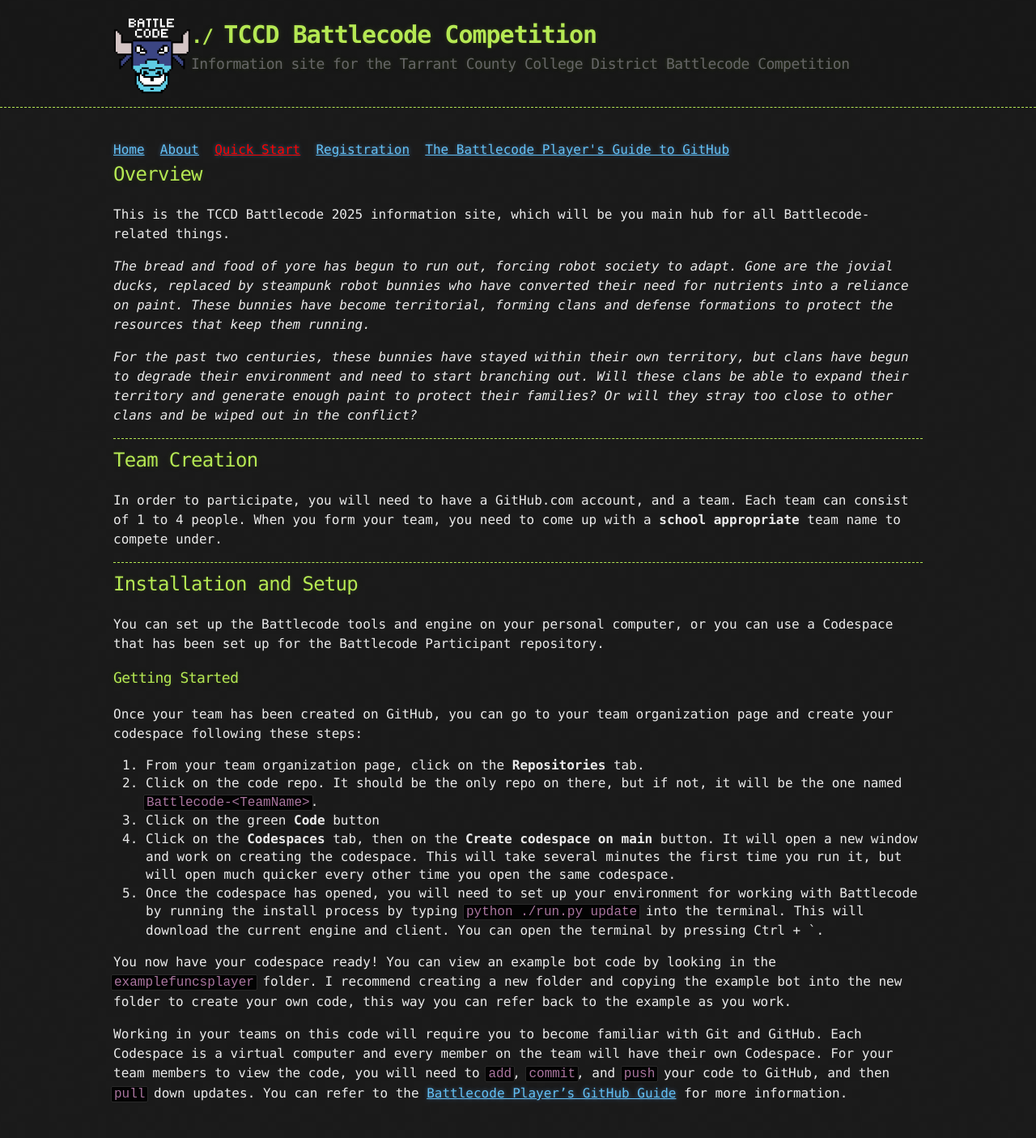
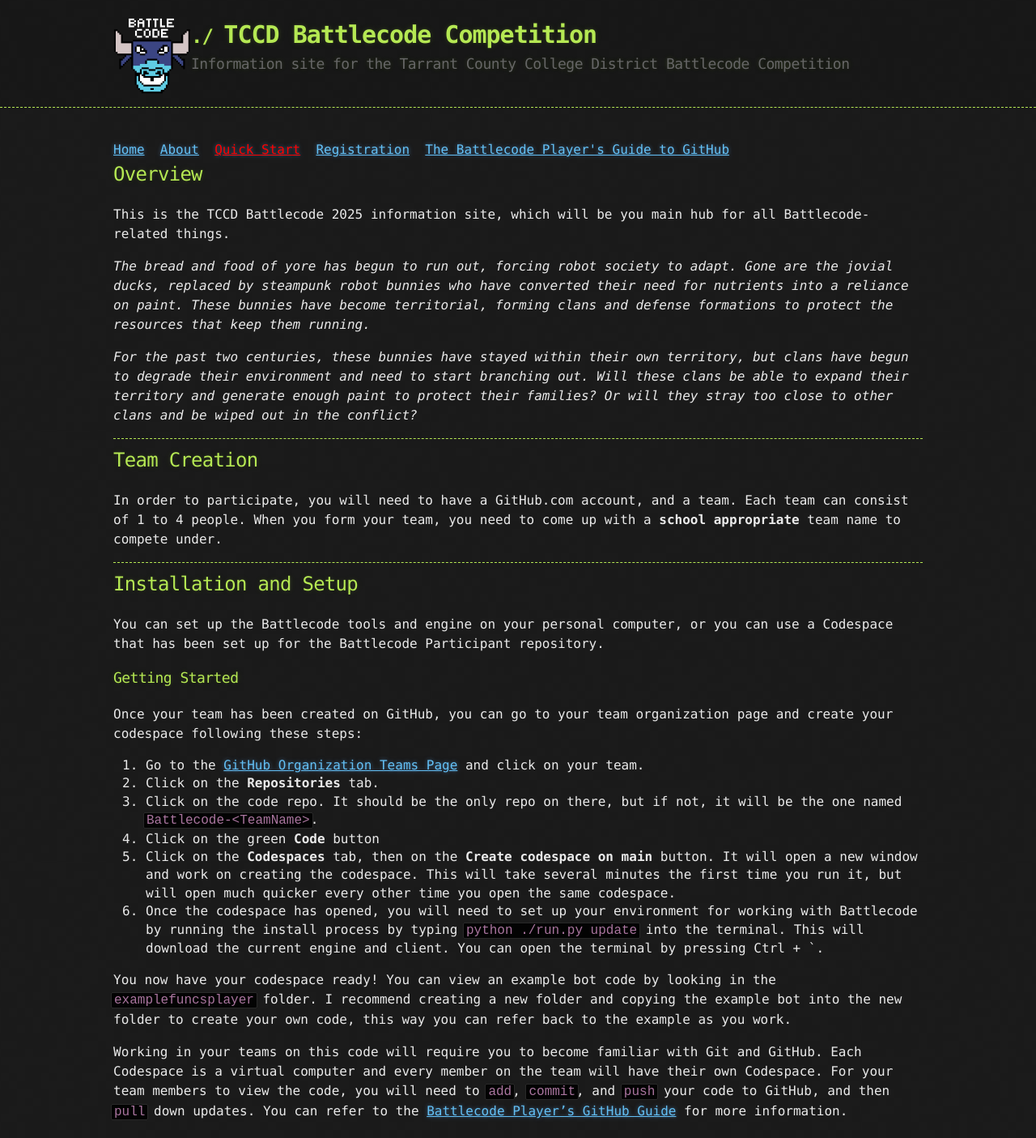
Before and after one commit to TCCD-Battlecode/tccd-battlecode.github.io, a Jekyll site: the page built from pages/quick_start.md, in a window 1280 px wide. Shown: the whole page at 81% size. Built offline with Jekyll 4.4.1, drawn with Linux system fonts in a browser that asks for light colours; before the commit the page ends 1383 px from its top, so only the background shows below that.

Commit message:
update site with correct links

```diff
--- a/pages/quick_start.md
+++ b/pages/quick_start.md
@@ -27,11 +27,12 @@
 
 Once your team has been created on GitHub, you can go to your team organization page and create your codespace following these steps:
 
-1. From your team organization page, click on the **Repositories** tab.
-2. Click on the code repo. It should be the only repo on there, but if not, it will be the one named `Battlecode-<TeamName>`.
-3. Click on the green **Code** button
-4. Click on the **Codespaces** tab, then on the **Create codespace on main** button. It will open a new window and work on creating the codespace. This will take several minutes the first time you run it, but will open much quicker every other time you open the same codespace.
-5. Once the codespace has opened, you will need to set up your environment for working with Battlecode by running the install process by typing `python ./run.py update` into the terminal. This will download the current engine and client. You can open the terminal by pressing Ctrl + \`.
+1. Go to the [GitHub Organization Teams Page](https://github.com/orgs/TCCD-Battlecode/teams) and click on your team.
+2. Click on the **Repositories** tab.
+3. Click on the code repo. It should be the only repo on there, but if not, it will be the one named `Battlecode-<TeamName>`.
+4. Click on the green **Code** button
+5. Click on the **Codespaces** tab, then on the **Create codespace on main** button. It will open a new window and work on creating the codespace. This will take several minutes the first time you run it, but will open much quicker every other time you open the same codespace.
+6. Once the codespace has opened, you will need to set up your environment for working with Battlecode by running the install process by typing `python ./run.py update` into the terminal. This will download the current engine and client. You can open the terminal by pressing Ctrl + \`.
 
 You now have your codespace ready! You can view an example bot code by looking in the `examplefuncsplayer` folder. I recommend creating a new folder and copying the example bot into the new folder to create your own code, this way you can refer back to the example as you work.
 
```
